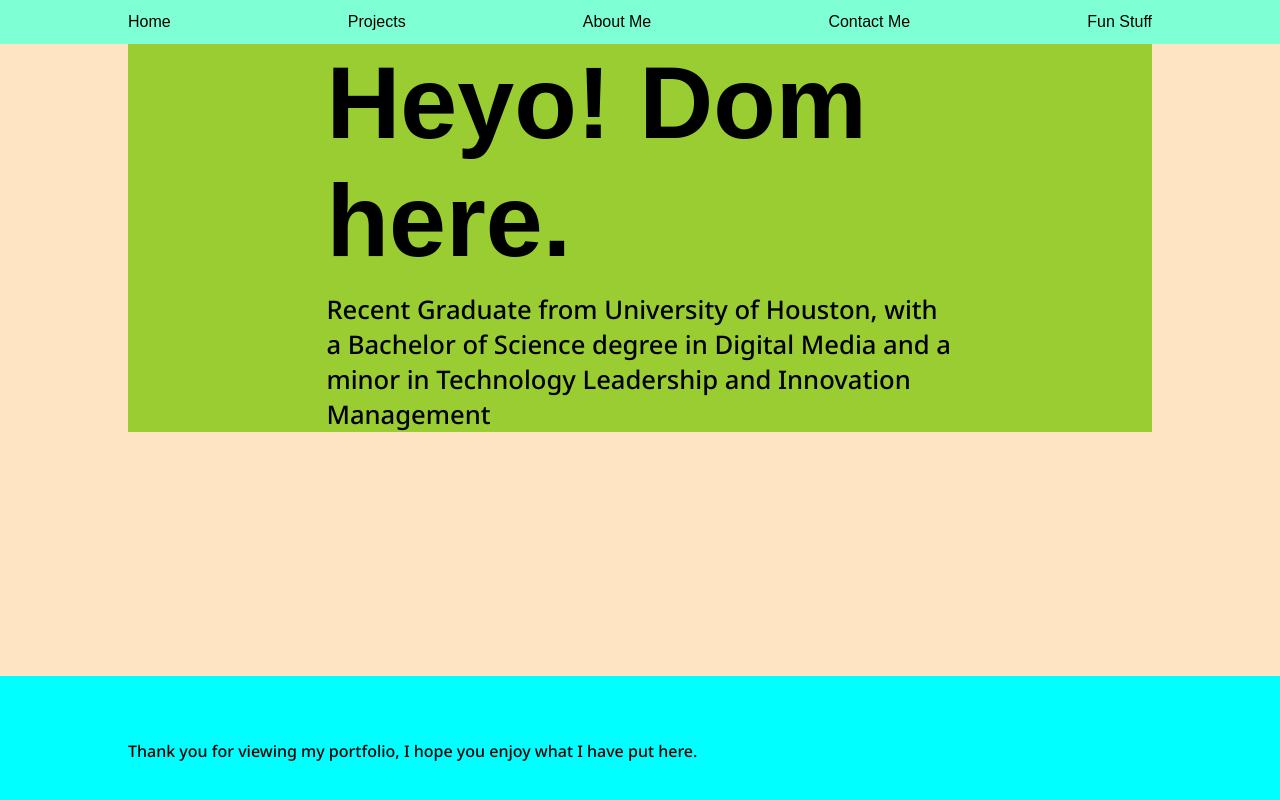
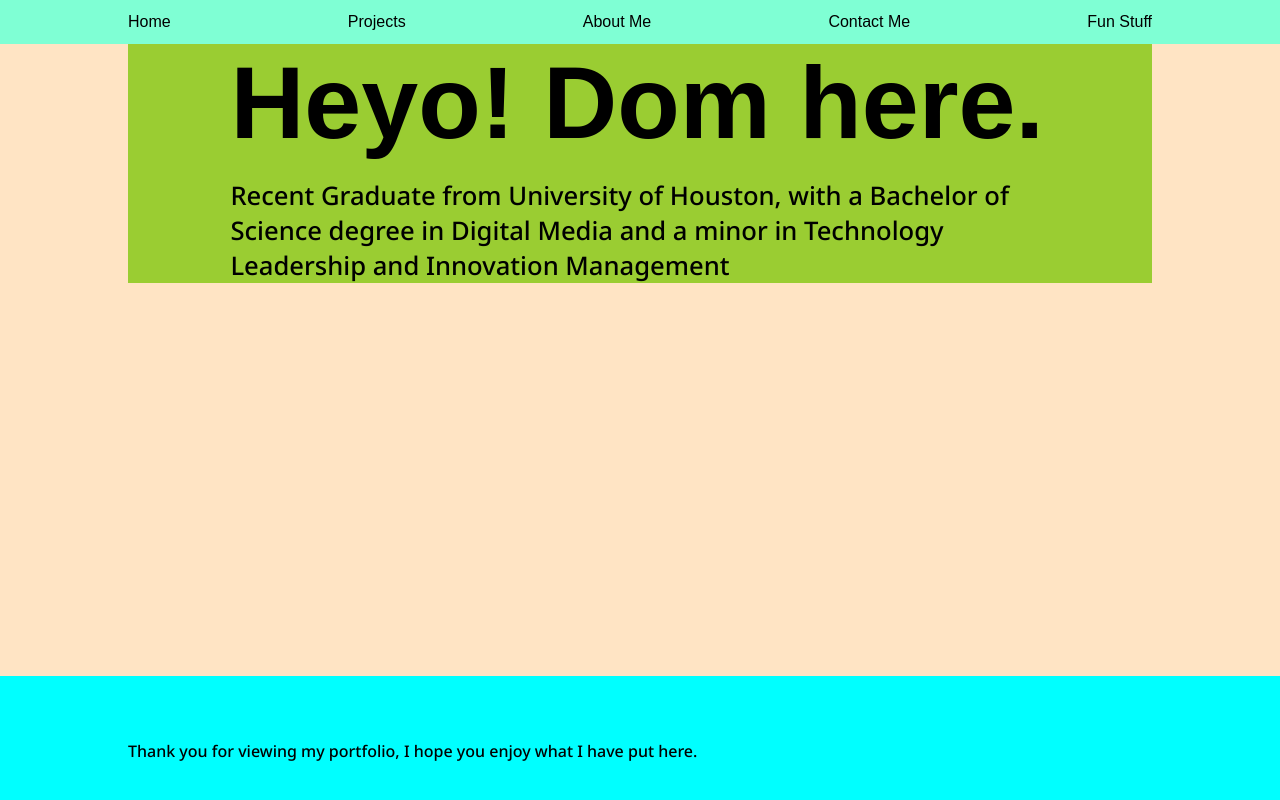
Before and after one commit to zhiyan-dominic-dong/zhiyan-dominic-dong.github.io, a plain HTML site: page index.html in a window 1280 px wide. Drawn offline with Linux system fonts and the light colour scheme; a web font is replaced by a local one.

Commit message:
Modified the front page css
deleted the padding left and right to test the layout

```diff
--- a/stylesheet/frontpage.css
+++ b/stylesheet/frontpage.css
@@ -1,7 +1,6 @@
 .hero{
     background-color: yellowgreen;
-    padding-left: 5%;
-    padding-right: 5%;
+
 }
 
 .frontpageh1{
```
